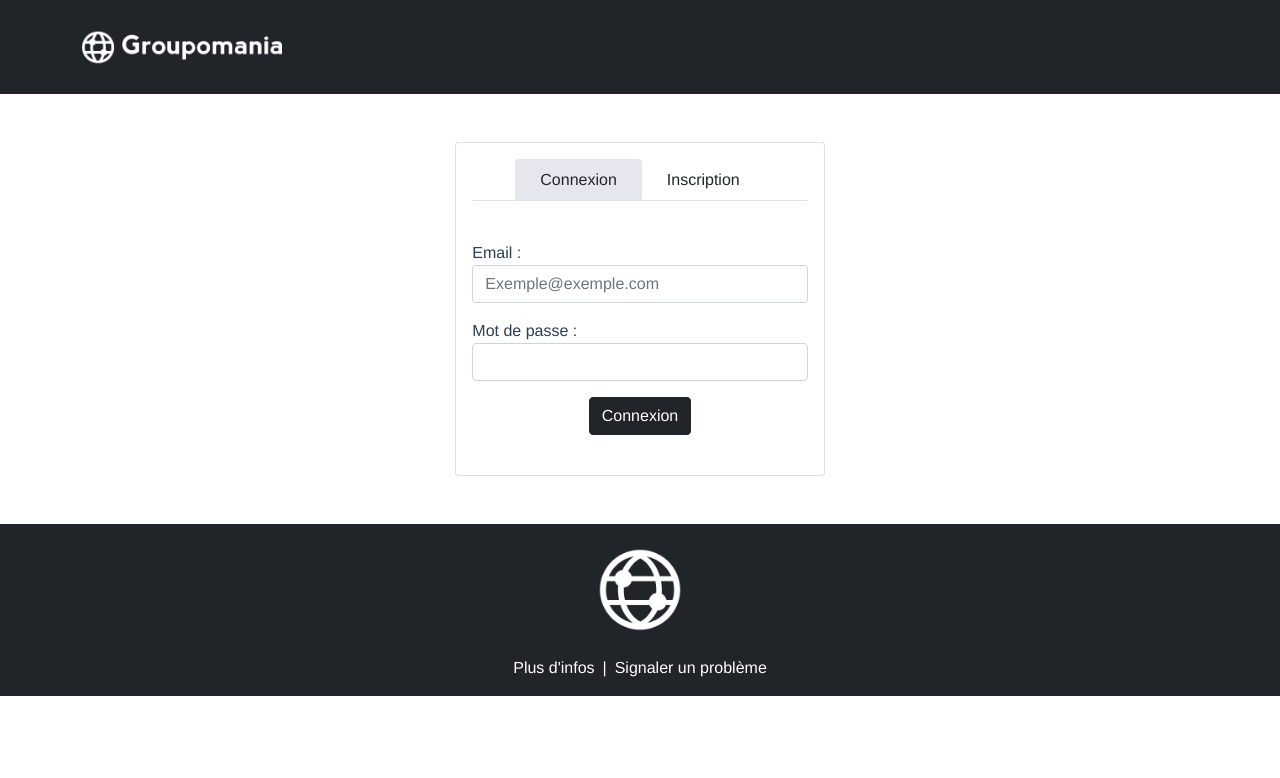
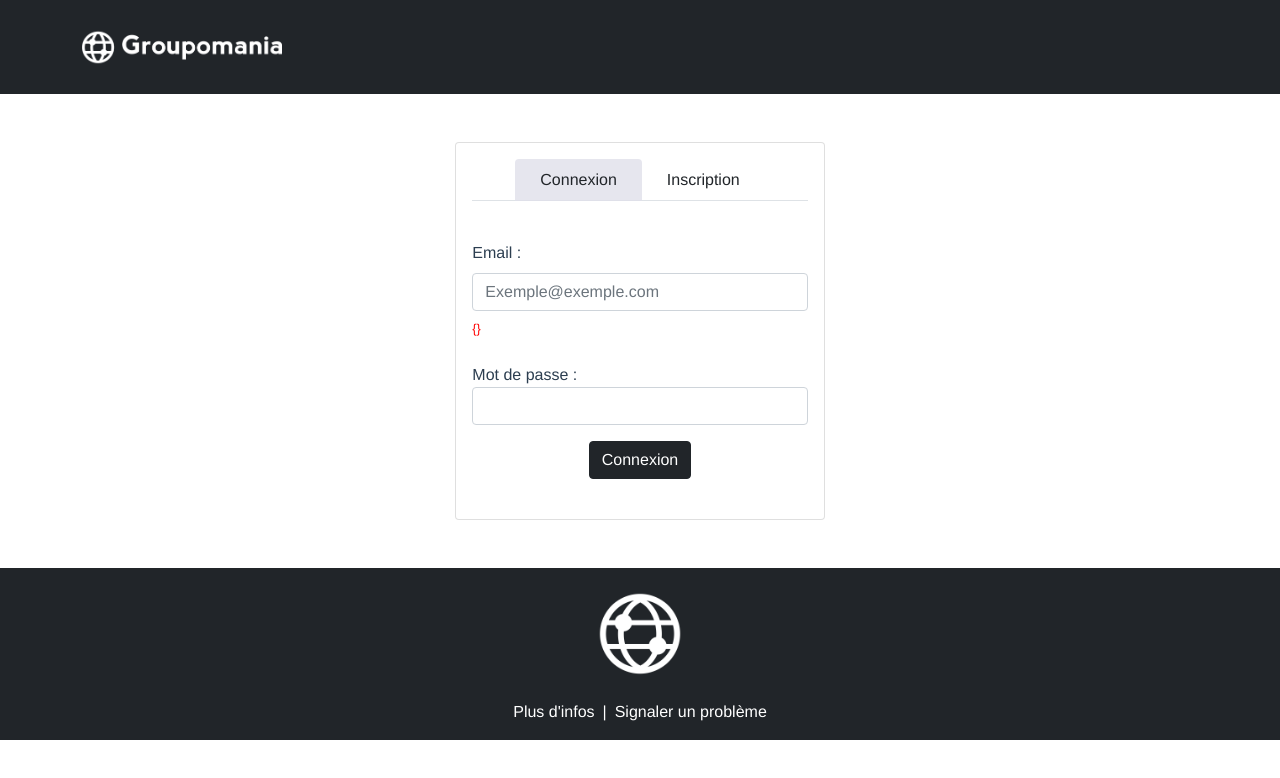
Before and after one commit to Rima-chan/MarieBeaujeu_7_21082021, a Vue app in the folder groupomania/: page /connexion in a window 1280 px wide. Shown: the top 778 px of the page. Built offline with nearby package versions, Linux system fonts and the light colour scheme.

Commit message:
Form components
Form components


Form components 2


Form component

```diff
--- a/groupomania/package.json
+++ b/groupomania/package.json
@@ -9,11 +9,15 @@
   },
   "dependencies": {
     "@popperjs/core": "^2.9.3",
+    "@vue/reactivity": "^3.2.7",
+    "@vuelidate/core": "^2.0.0-alpha.25",
+    "@vuelidate/validators": "^2.0.0-alpha.21",
     "bootstrap": "^5.1.0",
     "core-js": "^3.6.5",
     "portal-vue": "^2.1.7",
     "vue": "^3.0.0",
     "vue-router": "^4.0.0-0",
+    "vuelidate": "^0.7.6",
     "vuex": "^3.6.2"
   },
   "devDependencies": {
--- /dev/null
+++ b/groupomania/src/components/EmailField.vue
@@ -0,0 +1,40 @@
+<template>
+    <div class="form-group d-flex flex-column my-3">
+        <label for="inputEmail" class="align-self-start mb-2">Email :</label>
+        <input type="text" v-model="input" @keyup="validateInput" class="form-control" id="inputEmail" aria-describedby="Aide email" placeholder="Exemple@exemple.com">
+        <div v-if="errors" class="invalidField d-inline-flex my-2">{{ errors }}</div>
+    </div>
+</template>
+
+<script>
+import { ref } from 'vue';
+import useFormValidation from '../features/useFormValidation';
+
+export default {
+  name: 'EmailField',
+  setup() {
+    const input = ref('');
+    const { validateNameField, errors } = useFormValidation();
+    const validateInput = () => {
+      console.log(validateNameField);
+      console.log(errors);
+    };
+    // const validateInput = () => (error.value === input.value === '' ? 'Ce champs est requis' : '');
+    // const validateInput = () => {
+    //   error.value = input.value === '' ? 'Ce champs est requis' : '';
+    // };
+    return {
+      input,
+      errors,
+      validateInput,
+    };
+  },
+};
+</script>
+
+<style scoped>
+  .invalidField {
+    color: red;
+    font-size: .8rem;
+  }
+</style>
--- a/groupomania/src/components/InputEmail.vue
+++ /dev/null
@@ -1,16 +0,0 @@
-<template>
-    <div class="form-group d-flex flex-column my-3">
-        <label for="inputEmail" class="align-self-start">Email :</label>
-        <input type="email" v-model="input" class="form-control" name="email" id="inputEmail" aria-describedby="Aide email" placeholder="Exemple@exemple.com">
-    </div>
-</template>
-
-<script>
-export default {
-  name: 'InputEmail',
-};
-</script>
-
-<style>
-
-</style>
--- a/groupomania/src/components/InputPassword.vue
+++ b/groupomania/src/components/InputPassword.vue
@@ -1,13 +1,27 @@
 <template>
     <div class="form-group d-flex flex-column my-3">
         <label for="inputPassword" class="align-self-start">Mot de passe :</label>
-        <input type="password" v-model="input" class="form-control" name="password" id="inputPassword" aria-describedby="Mot de passe">
+        <input type="text" v-model="input" class="form-control" id="inputPassword" aria-describedby="Mot de passe" minlength="8">
     </div>
 </template>
 
 <script>
+import useInputValidator from '../features/useInputValidator';
+
 export default {
   name: 'InputPassword',
+  props: {
+    modelValue: String,
+  },
+  setup(props, { emit }) {
+    const { input } = useInputValidator(
+      props.modelValue,
+      (value) => emit('update:modelValue', value),
+    );
+    return {
+      input,
+    };
+  },
 };
 </script>
 
--- a/groupomania/src/components/InputUsername.vue
+++ b/groupomania/src/components/InputUsername.vue
@@ -1,13 +1,29 @@
 <template>
     <div class="form-group d-flex flex-column my-3">
         <label for="inputUsername" class="align-self-start">Pseudo :</label>
-        <input type="text" class="form-control" v-model="username" name="username" id="inputEmail" aria-describedby="Aide pseudo" placeholder="Marie B">
+        <input type="text" v-model="input" class="form-control" id="inputUsername" aria-describedby="Aide pseudo" placeholder="Marie B" minlength="4" maxlength="12">
     </div>
 </template>
 
 <script>
+import useInputValidator from '../features/useInputValidator';
+
 export default {
   name: 'InputUsername',
+  props: {
+    modelValue: String,
+  },
+  setup(props, { emit }) {
+    const { input } = useInputValidator(
+      props.modelValue,
+      (value) => emit('update:modelValue', value),
+    );
+    console.log('pseudo');
+    console.log(input);
+    return {
+      input,
+    };
+  },
 };
 </script>
 
--- a/groupomania/src/components/LoginForm.vue
+++ b/groupomania/src/components/LoginForm.vue
@@ -1,7 +1,7 @@
 <template>
     <div class="row justify-content-center my-4">
-        <form action="">
-            <input-email v-model="email" />
+        <form novalidate @submit.prevent="onSubmit" action="">
+            <email-field :email="email" />
             <input-password v-model="password" />
             <submit-button>Connexion</submit-button>
         </form>
@@ -9,12 +9,12 @@
 </template>
 
 <script>
-import InputEmail from './InputEmail.vue';
+import EmailField from './EmailField.vue';
 import InputPassword from './InputPassword.vue';
 import SubmitButton from './SubmitButton.vue';
 
 export default {
-  components: { InputEmail, InputPassword, SubmitButton },
+  components: { EmailField, InputPassword, SubmitButton },
   name: 'LoginForm',
 };
 </script>
--- a/groupomania/src/components/SignupForm.vue
+++ b/groupomania/src/components/SignupForm.vue
@@ -1,10 +1,10 @@
 <template>
     <div class="row justify-content-center my-4">
         <form novalidate @submit.prevent="onSubmit" action="">
-            <input-email v-model="email" />
-            <input-password v-model="password" />
-            <input-username v-model="username" />
-            <select class="form-select my-3">
+            <email-field v-model="email" />
+            <!-- <input-password v-model="password" />
+            <input-username v-model="username" /> -->
+            <!-- <select class="form-select my-3">
                 <option selected>Choisir un service</option>
                 <option value="RH">Ressources Humaines</option>
                 <option value="Web">Web</option>
@@ -14,26 +14,39 @@
             </select>
             <div class="form-check d-flex justify-content-start mt-3 mb-5">
                 <input type="checkbox" class="form-check-input" id="isAdminCheckBox">
-                <labek class="form-check-label ps-3" for="isAdminCheckBox">Administrateur</labek>
-            </div>
+                <label class="form-check-label ps-3" for="isAdminCheckBox">Administrateur</label>
+            </div> -->
             <submit-button>Inscription</submit-button>
         </form>
     </div>
 </template>
 
 <script>
-import InputEmail from './InputEmail.vue';
-import InputPassword from './InputPassword.vue';
-import InputUsername from './InputUsername.vue';
+import { ref } from 'vue';
+import EmailField from './EmailField.vue';
+// import InputPassword from './InputPassword.vue';
+// import InputUsername from './InputUsername.vue';
 import SubmitButton from './SubmitButton.vue';
 
 export default {
   name: 'SignupForm',
   components: {
-    InputEmail,
-    InputPassword,
-    InputUsername,
+    EmailField,
     SubmitButton,
+  },
+  setup() {
+    const email = ref('');
+    const password = ref('');
+    const username = ref('');
+    function onSubmit() {
+      console.log('Submitted');
+    }
+    return {
+      email,
+      password,
+      username,
+      onSubmit,
+    };
   },
 };
 </script>
--- /dev/null
+++ b/groupomania/src/features/useFormValidation.js
@@ -0,0 +1,15 @@
+import { reactive } from '@vue/reactivity';
+import useValidators from './Validators';
+
+const errors = reactive({});
+
+export default function useFormValidation() {
+  const { isEmpty, minLength } = useValidators();
+  const validateEmailField = (fieldName, fieldValue) => {
+    (errors[fieldName] = !fieldValue ? isEmpty(fieldName, fieldValue) : minLength(fieldName, fieldValue, 3));
+  };
+  return {
+    validateEmailField,
+    errors,
+  };
+}
--- /dev/null
+++ b/groupomania/src/features/useInputValidator.js
@@ -0,0 +1,11 @@
+import { ref, watch } from 'vue';
+
+export default function (startVal, onValidate) {
+  const input = ref(startVal);
+  watch(input, (value) => {
+    onValidate(value);
+  });
+  return {
+    input,
+  };
+}
--- /dev/null
+++ b/groupomania/src/features/validators.js
@@ -0,0 +1,8 @@
+export default function useValidator() {
+  const isEmpty = (fieldName, fieldValue) => (!fieldValue ? `${fieldName} est un champd requis` : '');
+  const minLength = (fieldName, fieldValue, min) => (fieldValue.length < min ? `${fieldName} doit avoir au moins ${min} lettres` : '');
+  return {
+    isEmpty,
+    minLength,
+  };
+}
--- a/groupomania/src/main.js
+++ b/groupomania/src/main.js
@@ -1,8 +1,9 @@
 import { createApp } from 'vue';
+import Vuelidate from 'vuelidate';
 import App from './App.vue';
 import router from './router';
 
 const app = createApp(App);
 // createApp(App).use(router).mount('#app');
-
+app.use(Vuelidate);
 app.use(router).mount('#app');
```
Also changed, not shown: groupomania/src/features/validators1.js (added, +24 -0 lines), 2 other files (tests, documents, lock files or other folders).
